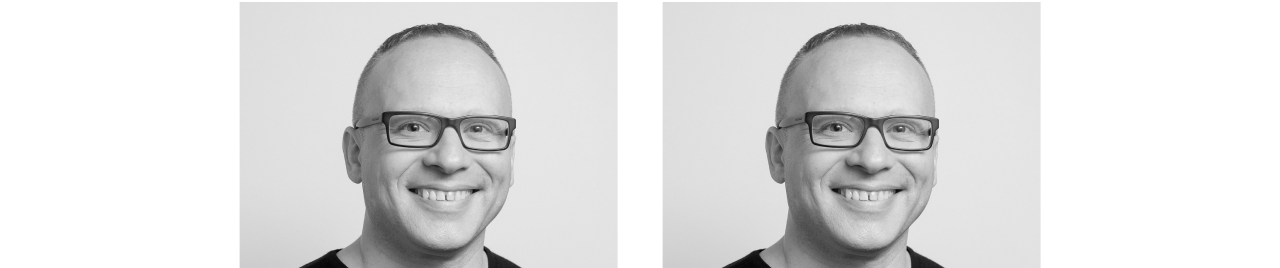
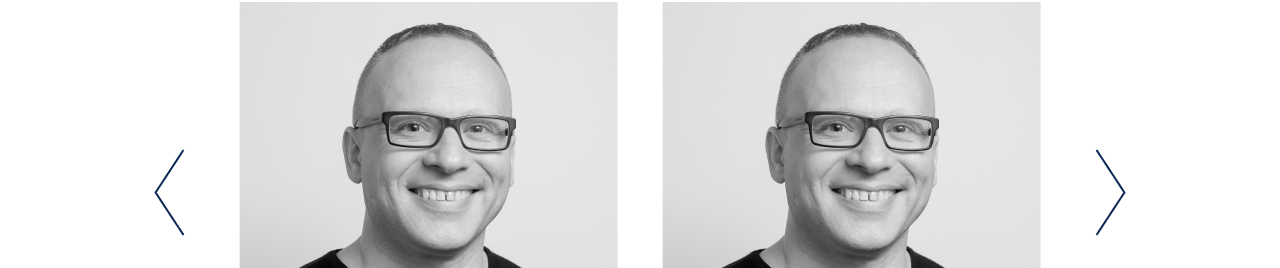
Before and after one commit to Mvnmv2/BnvTest, a website: page src/index.html in a window 1280 px wide. Shown: the part 1203-1471 px from the top of the page. Drawn offline with nearby package versions, Linux system fonts and the light colour scheme; files that its build step writes are made by us from their sources; the site is published under a folder, as on GitHub Pages, so addresses that start at the root find nothing; files whose address does not match are found by name.

Commit message:
fix link2

```diff
--- a/src/assets/scss/blocs/speakers.scss
+++ b/src/assets/scss/blocs/speakers.scss
@@ -82,7 +82,7 @@
 
 .swiper-button-next,
 .swiper-button-prev {
-    background: url('/assets/images/arrow2.png') no-repeat;
+//    background: url('/assets/images/arrow2.png') no-repeat;
     top: var(--swiper-navigation-top-offset, 45%);
 
     height: 87px;
--- a/src/tpl/partials/speakers.html
+++ b/src/tpl/partials/speakers.html
@@ -246,10 +246,10 @@
 
                     <!-- If we need navigation buttons -->
                 <div class="swiper-button-prev">
-
+                    <img src="assets/images/arrow2.png" alt="">
                 </div>
                 <div class="swiper-button-next">
-
+                    <img src="assets/images/arrow2.png" alt="">
                 </div>
 
 
```
Also changed, not shown: dist/assets/css/style.css, dist/assets/css/style.min.css, dist/index.html.
